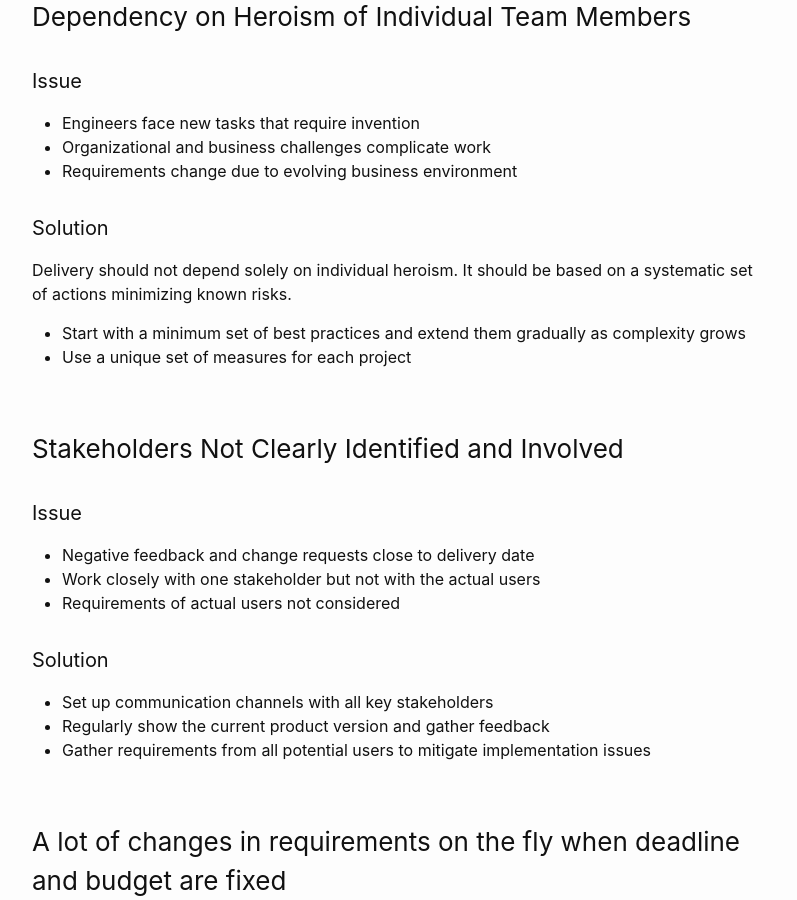
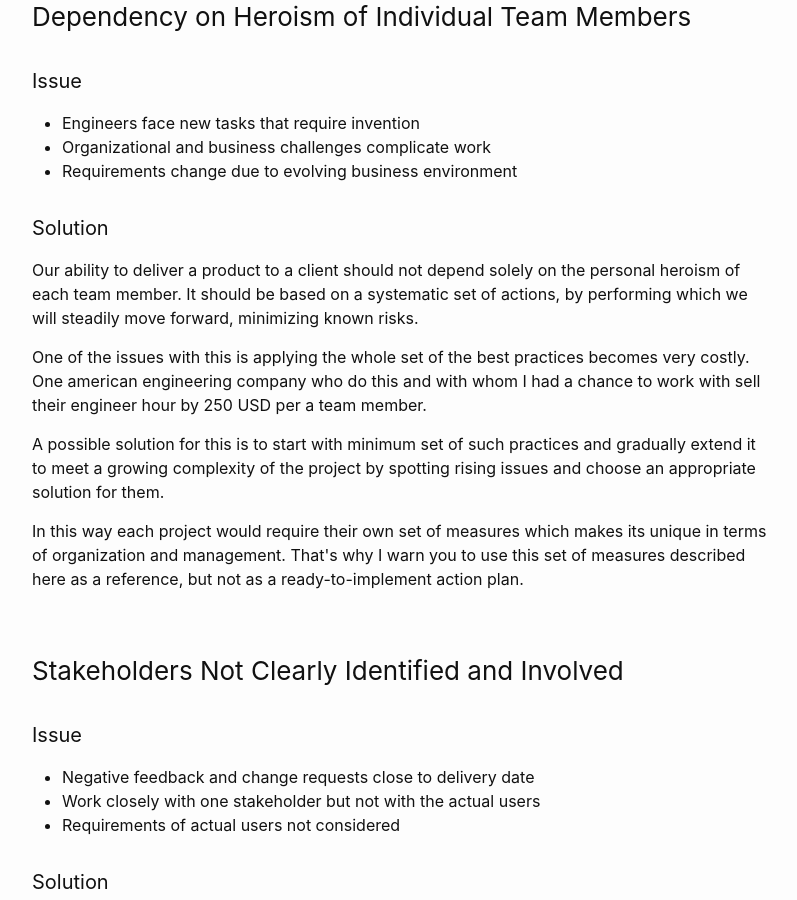
Before and after one commit to Gelassen/dkazakov.github.io, a Jekyll site: the page built from _posts/2024-07-29-forecast-sales-for-airline-part-III.html, in a window 1280 px wide and 900 px high, scrolled down 3819 px. Shown: the whole window, without its empty margins (238-1035 px from the left). Built offline with Jekyll 4.4.1, drawn with Linux system fonts in a browser that asks for light colours.

Commit message:
Return back missed paragraph

```diff
--- a/_posts/2024-07-29-forecast-sales-for-airline-part-III.html
+++ b/_posts/2024-07-29-forecast-sales-for-airline-part-III.html
@@ -158,11 +158,31 @@ modified_time: '2024-07-30'
                     <li>Requirements change due to evolving business environment</li>
                 </ul>
                 <h4>Solution</h4>
-                <p>Delivery should not depend solely on individual heroism. It should be based on a systematic set of actions minimizing known risks.</p>
-                <ul>
-                    <li>Start with a minimum set of best practices and extend them gradually as complexity grows</li>
-                    <li>Use a unique set of measures for each project</li>
-                </ul>
+                <p>
+                    Our ability to deliver a product to a client should not depend
+                    solely on the personal heroism of each team member. It should
+                    be based on a systematic set of actions, by performing which
+                    we will steadily move forward, minimizing known risks.
+                </p>
+                <p>
+                    One of the issues with this is applying the whole set of the
+                    best practices becomes very costly. One american engineering
+                    company who do this and with whom I had a chance to work with
+                    sell their engineer hour by 250 USD per a team member.
+                </p>
+                <p>
+                    A possible solution for this is to start with minimum set of
+                    such practices and gradually extend it to meet a growing
+                    complexity of the project by spotting rising issues and choose
+                    an appropriate solution for them.
+                </p>
+                <p>
+                    In this way each project would require their own set of
+                    measures which makes its unique in terms of organization and
+                    management. That's why I warn you to use this set of measures
+                    described here as a reference, but not as a ready-to-implement
+                    action plan.
+                </p>
             </div>
         </section>
 
```
